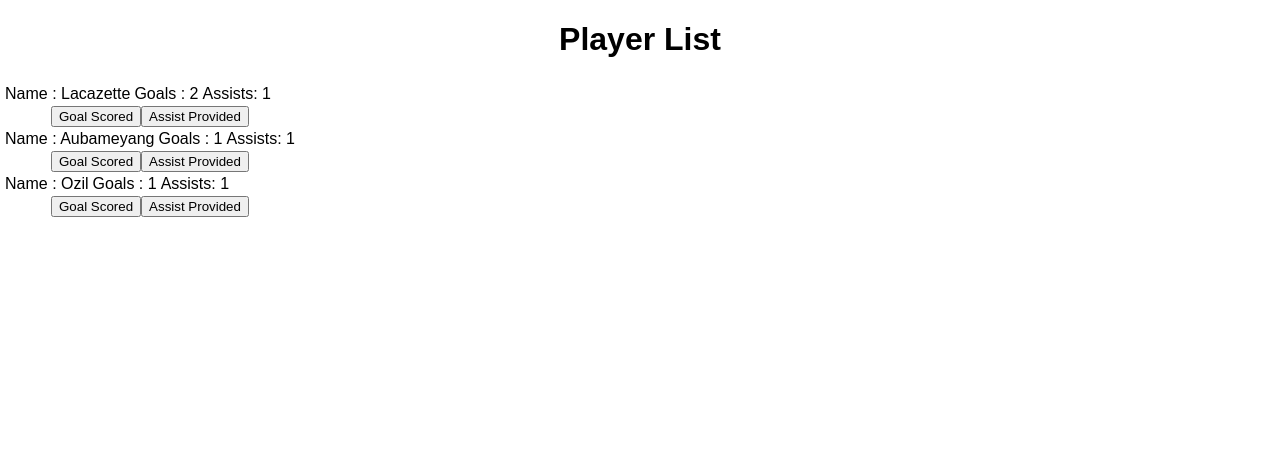
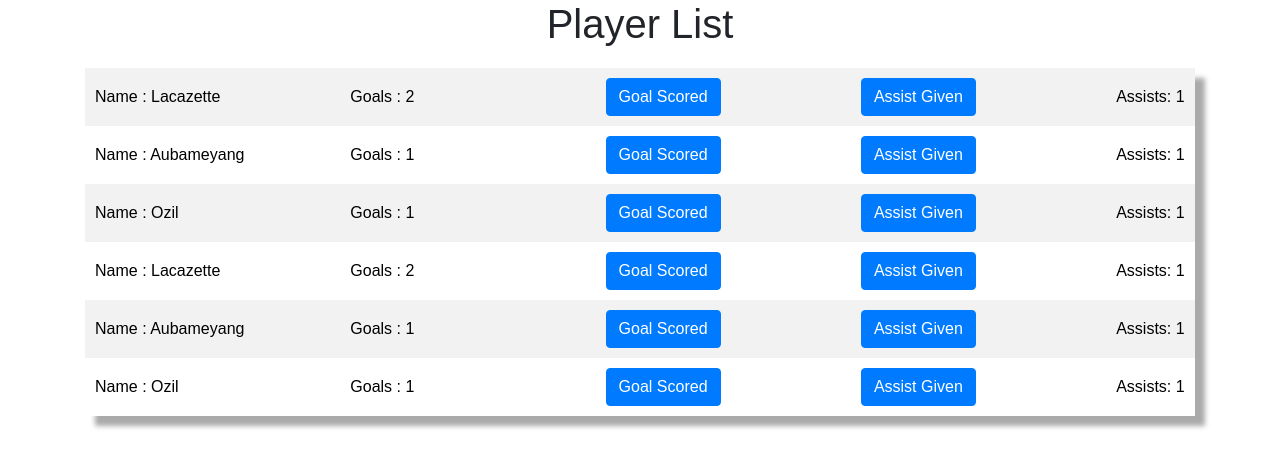
Before and after one commit to kunalp726/ReactJs, a React (Create React App) app: page / in a window 1280 px wide. Shown: the top 468 px of the page. Built offline with nearby package versions, Linux system fonts and the light colour scheme.

Commit message:
changes made

```diff
--- a/public/index.html
+++ b/public/index.html
@@ -10,6 +10,8 @@
     -->
     <link rel="manifest" href="%PUBLIC_URL%/manifest.json">
     <link rel="shortcut icon" href="%PUBLIC_URL%/favicon.ico">
+    <link rel="stylesheet" href="https://stackpath.bootstrapcdn.com/bootstrap/4.1.3/css/bootstrap.min.css" integrity="sha384-MCw98/SFnGE8fJT3GXwEOngsV7Zt27NXFoaoApmYm81iuXoPkFOJwJ8ERdknLPMO" crossorigin="anonymous">
+
     <!--
       Notice the use of %PUBLIC_URL% in the tags above.
       It will be replaced with the URL of the `public` folder during the build.
--- a/src/App.css
+++ b/src/App.css
@@ -22,6 +22,38 @@
   font-size: large;
 }
 
+.App table tr td {
+  text-align: left;
+  color: black;
+}
+tr:nth-child(odd){
+  background-color: #f2f2f2
+}
+tr:hover{
+  background-color: blue;
+  color: white
+}
+tr:hover td{
+  color: white
+}
+
+table{
+  margin-top: 20px;
+  width: 100%;
+  box-shadow: 10px 10px 5px #aaaaaa;
+}
+.App td{
+  padding-top: 10px;
+  padding-bottom: 10px;
+  padding-left: 10px;
+  padding-right: 5px;
+  width: 23%;
+}
+.App table tr td:last-child{
+
+  width: 28%;
+}
+
 @keyframes App-logo-spin {
   from { transform: rotate(0deg); }
   to { transform: rotate(360deg); }
--- a/src/App.js
+++ b/src/App.js
@@ -5,7 +5,7 @@ import Users from './users/Users';
 class App extends Component {
   render() {
     return (
-      <div className="App">
+      <div className="App container">
       <Users title="Users List"></Users>
       </div>
     )
--- a/src/users/User.js
+++ b/src/users/User.js
@@ -2,7 +2,16 @@ import React from 'react';
 
 const User=(props)=>{
 if(props.children){
-return (<tr><td>Name : {props.children}</td><td> Goals : {props.goals} </td><td>Assists: {props.assist}</td></tr>)
+  var divStyle = {
+
+};
+return (<tr>
+  <td style={divStyle}>Name : {props.children}</td>
+  <td style={divStyle}> Goals : {props.goals} </td>
+  <td style={divStyle}><button className="btn btn-primary" onClick={()=>{props.parentMethodGoal(props.obj)}}>Goal Scored</button></td>
+  <td style={divStyle}><button className="btn btn-primary" onClick={()=>{props.parentMethodAssist(props.obj)}}>Assist Given</button></td>
+  <td style={divStyle}> Assists: {props.assist}</td>
+  </tr>)
 }else{
   return <div>Invalid Entry</div>
 }
--- a/src/users/Users.js
+++ b/src/users/Users.js
@@ -5,6 +5,9 @@ class Users extends Component{
 
 state={
   users:[
+    {name:"Lacazette",goals:2,assist:1},
+    {name:"Aubameyang",goals:1,assist:1},
+    {name:"Ozil",goals:1,assist:1},
     {name:"Lacazette",goals:2,assist:1},
     {name:"Aubameyang",goals:1,assist:1},
     {name:"Ozil",goals:1,assist:1}
@@ -25,6 +28,7 @@ makeGoal=(userDy)=>{
     return tempuser;
   });
 this.setCurrentState(newState);
+console.log(newState);
 }
 
 makeAssist=(userDy)=>{
@@ -45,9 +49,8 @@ return(
   <table>
   {
     this.state.users.map((user)=>{
-      return (<div><User goals={user.goals} assist={user.assist}>{user.name}</User>
-          <button onClick={()=>this.makeGoal(user)}>Goal Scored</button>
-          <button onClick={()=>this.makeAssist(user)}>Assist Provided</button></div>
+      return (<User parentMethodAssist={this.makeAssist} parentMethodGoal={this.makeGoal} obj={user} goals={user.goals} assist={user.assist}>{user.name}</User>
+        //  <button onClick={()=>this.makeAssist(user)}>Assist Provided</button>
       )
     })
 
```
